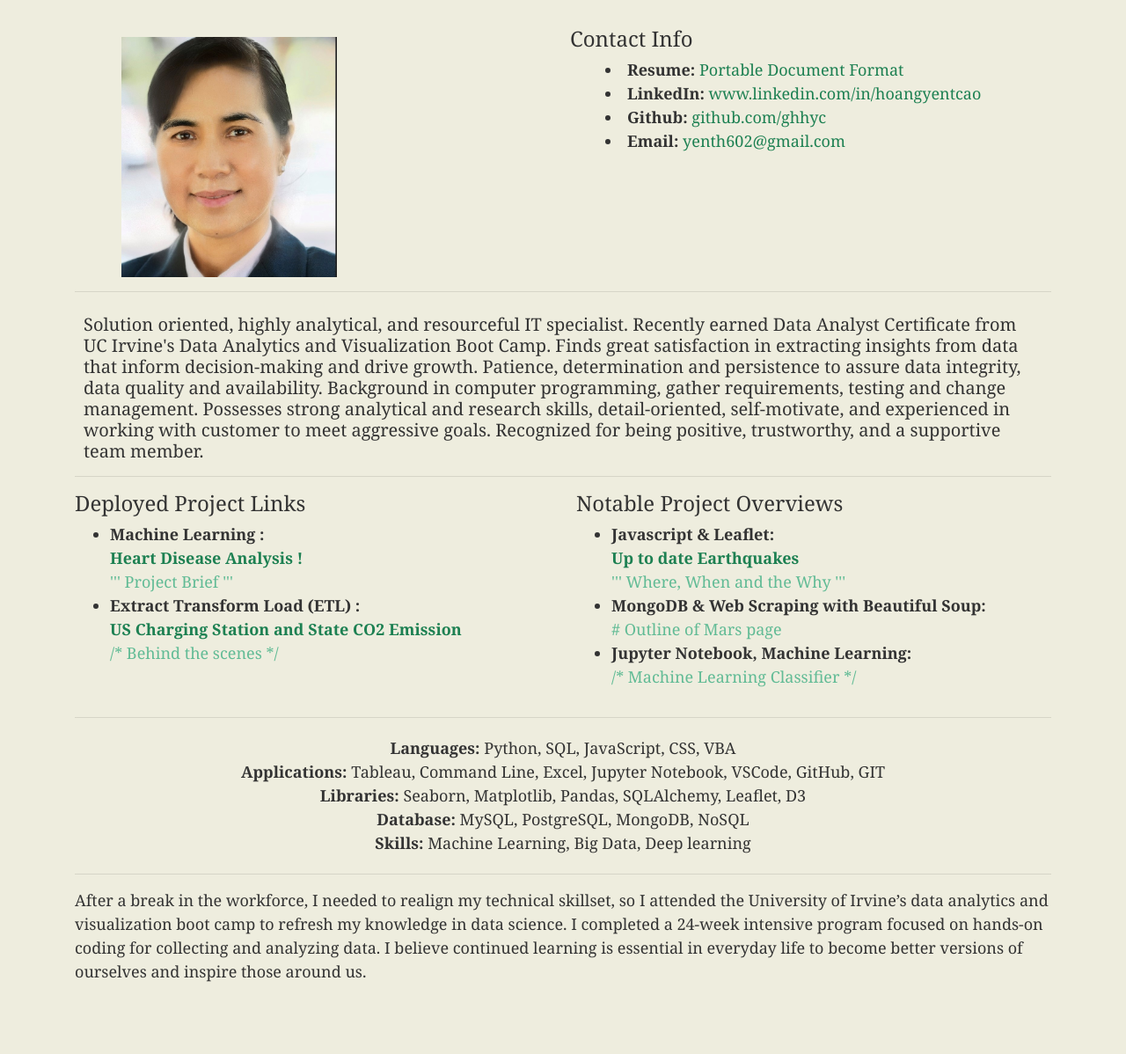
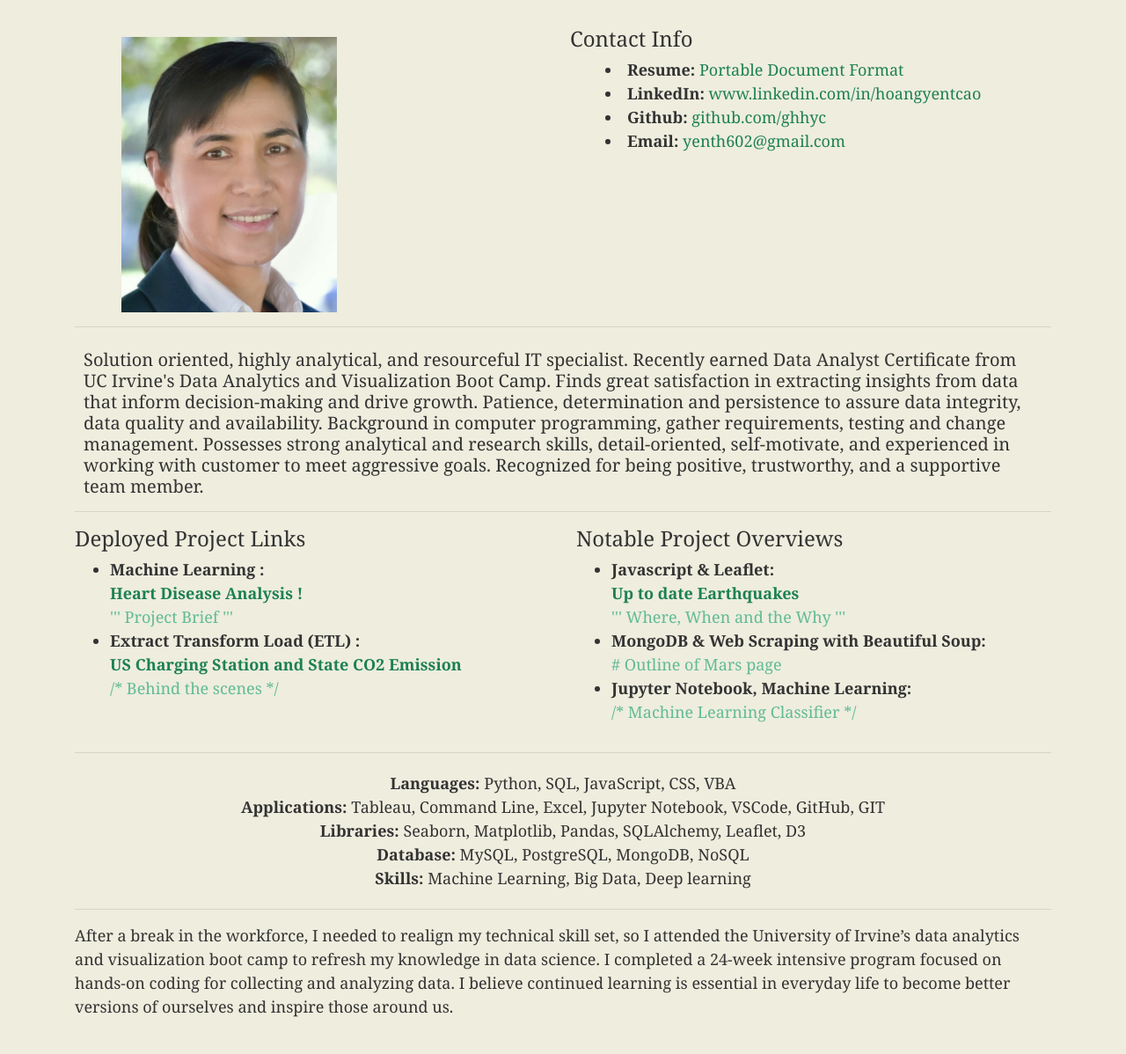
Before and after one commit to ghhyc/ghhyc.github.io, a plain HTML site: page index.html in a window 1280 px wide. Shown: the part 102-1300 px from the top of the page at 88% size. Drawn offline with nearby package versions, Linux system fonts and the light colour scheme.

Commit message:
Add files via upload

```diff
--- a/index.html
+++ b/index.html
@@ -24,7 +24,7 @@
   <div class="container">
     <div class="row">
       <div class="col-lg-4 text-center">
-        <img id="bio-image" src="./images/yen_profile_pic1.jpg" alt="my photo">
+        <img id="bio-image" src="./images/yen_profile_pic2.jpg" alt="my photo">
       </div>
 
       <div class="col-lg-2 text-center ">
@@ -101,7 +101,7 @@ Solution oriented, highly analytical, and resourceful IT specialist. Recently ea
           <b>Database:</b> MySQL, PostgreSQL, MongoDB, NoSQL<br>
           <b>Skills:</b> Machine Learning, Big Data, Deep learning<br>
           <hr>
-After a break in the workforce, I needed to realign my technical skillset, so I attended the University of Irvine’s data analytics and visualization boot camp to refresh my knowledge in data science. I completed a 24-week intensive program focused on hands-on coding for collecting and analyzing data. I believe continued learning is essential in everyday life to become better versions of ourselves and inspire those around us.
+After a break in the workforce, I needed to realign my technical skill set, so I attended the University of Irvine’s data analytics and visualization boot camp to refresh my knowledge in data science. I completed a 24-week intensive program focused on hands-on coding for collecting and analyzing data. I believe continued learning is essential in everyday life to become better versions of ourselves and inspire those around us.
           <br><br>
 
         </p>
```
Also changed, not shown: 2 other files.
